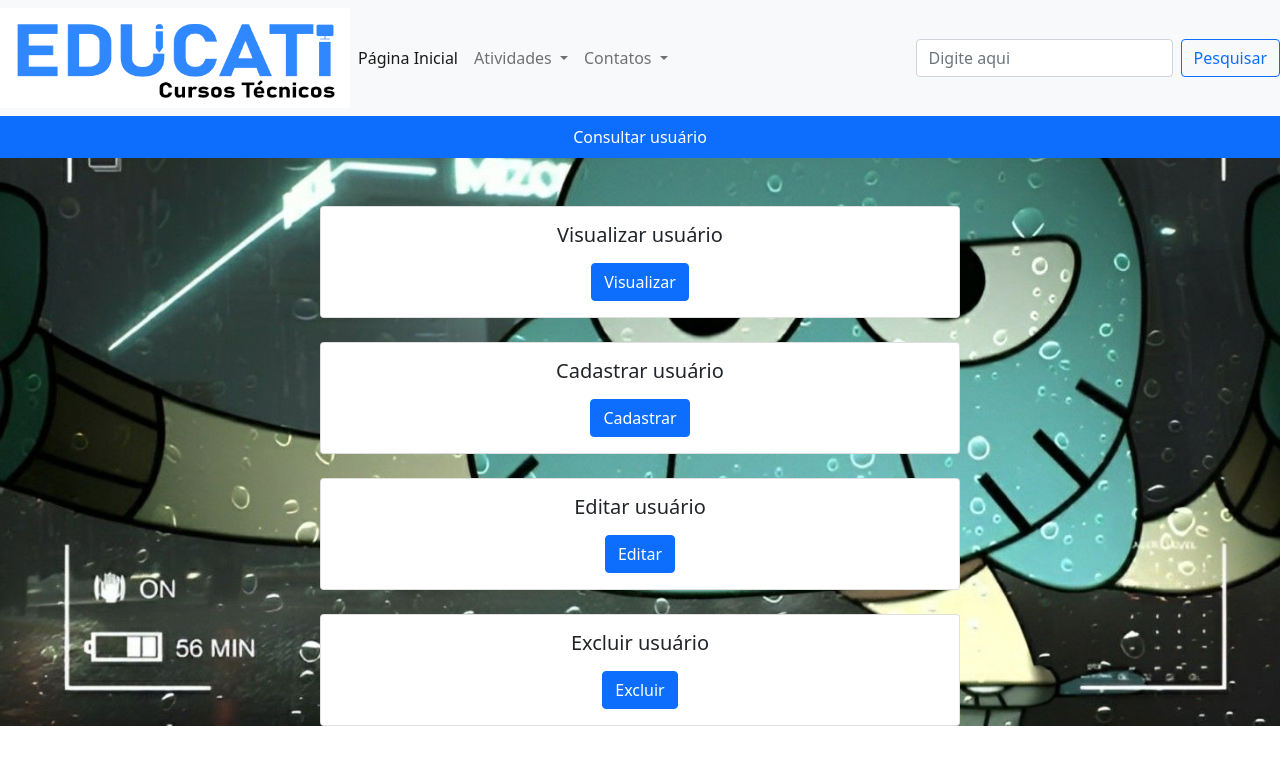
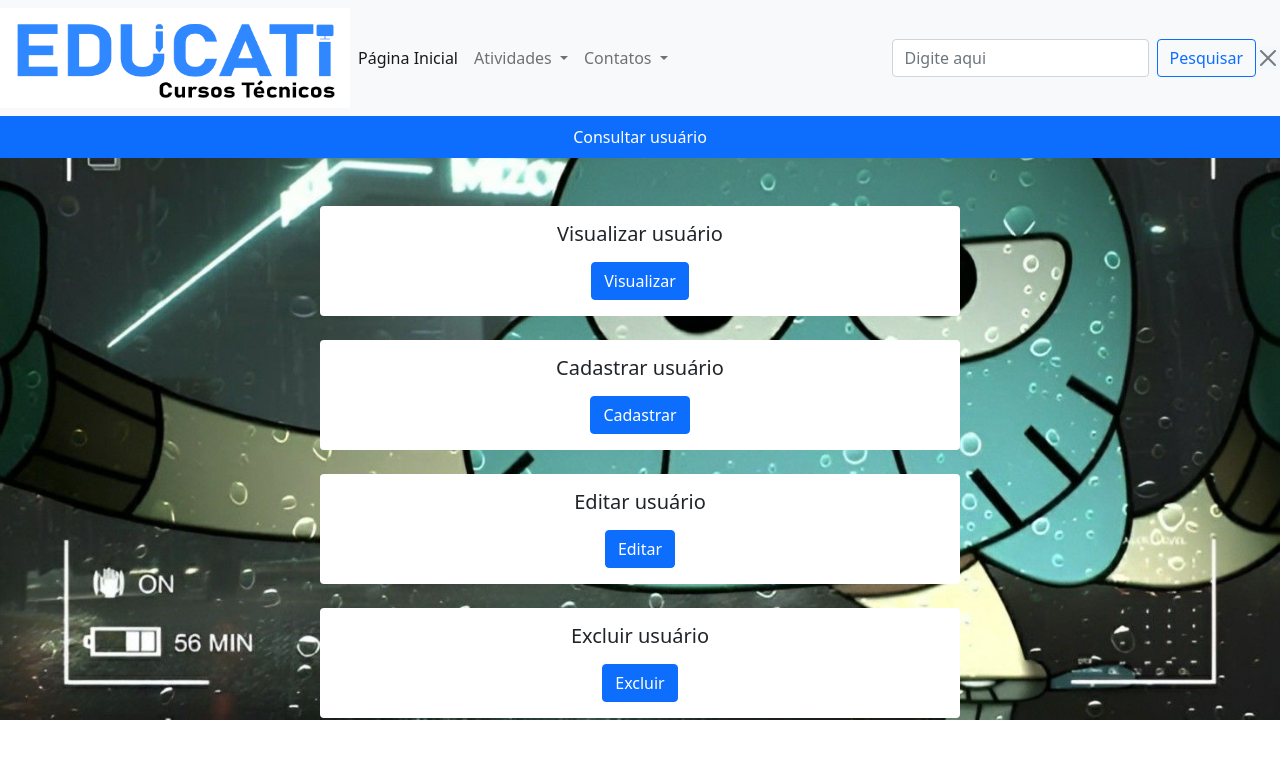
Before and after one commit to luizanuness/EDUCATI, a plain HTML site: page EDUCATI -TI - DEV PAG/consultaadm.html in a window 1280 px wide. Drawn offline with nearby package versions, Linux system fonts and the light colour scheme; files whose address does not match are found by name.

Commit message:
Update consultaadm.html

```diff
--- a/EDUCATI -TI - DEV PAG/consultaadm.html
+++ b/EDUCATI -TI - DEV PAG/consultaadm.html
@@ -11,6 +11,10 @@
         background-image: url(img/gumball.png);
         background-repeat:  no-repeat;
         background-size: cover;
+        }
+         .card{
+          background-position: center;
+          border-style: none;
         }
         </style>
     <title>Educati - Ti - Consulta de atividades</title>
@@ -55,6 +59,7 @@
           </form>
         </div>
       </div>
+    <button type="button" class="btn-close" aria-label="Close" style="background-color: aliceblue;"></button>
     </nav>
     <!--Desenvolvimento da página-->
     <div class="list-group">
```
